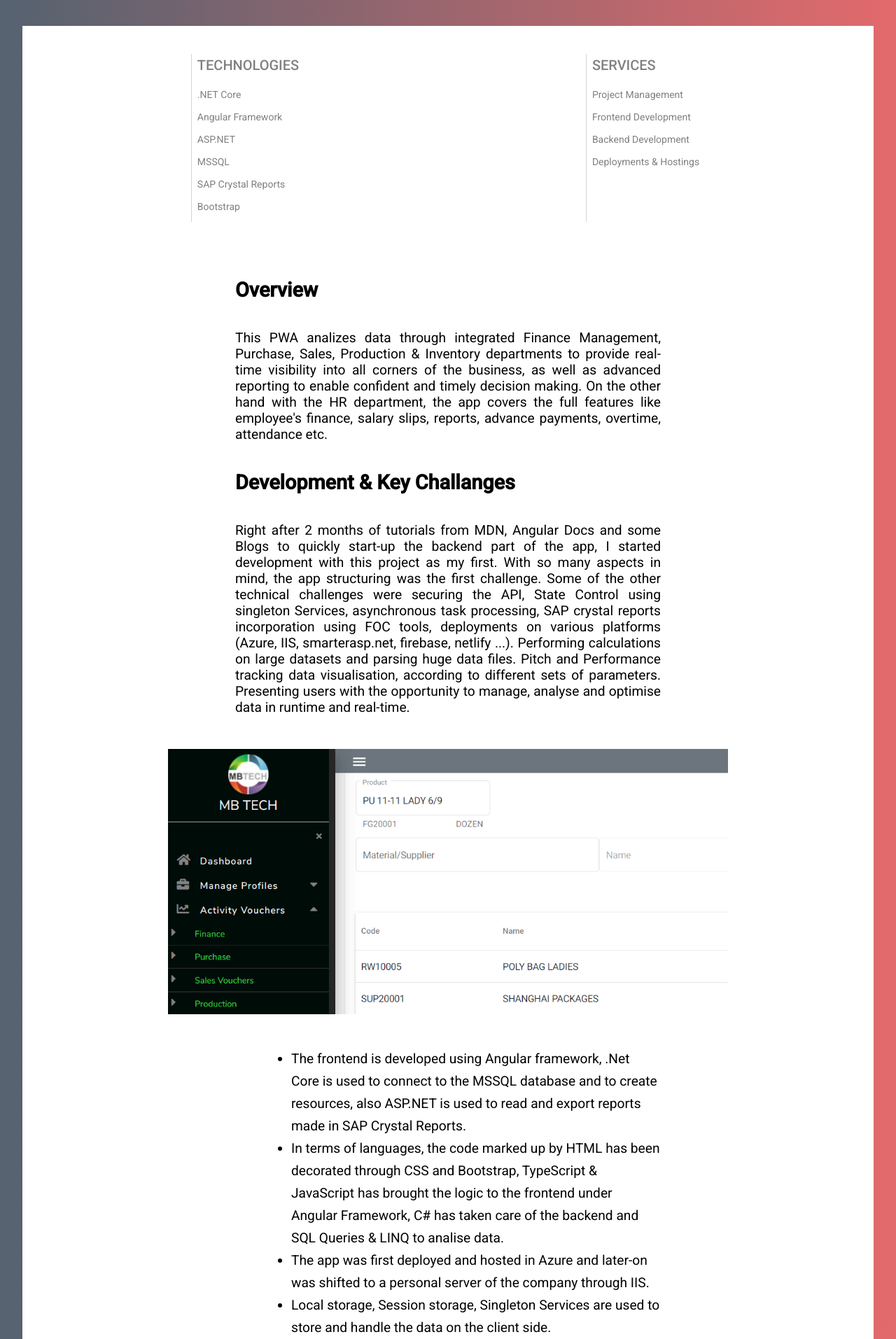
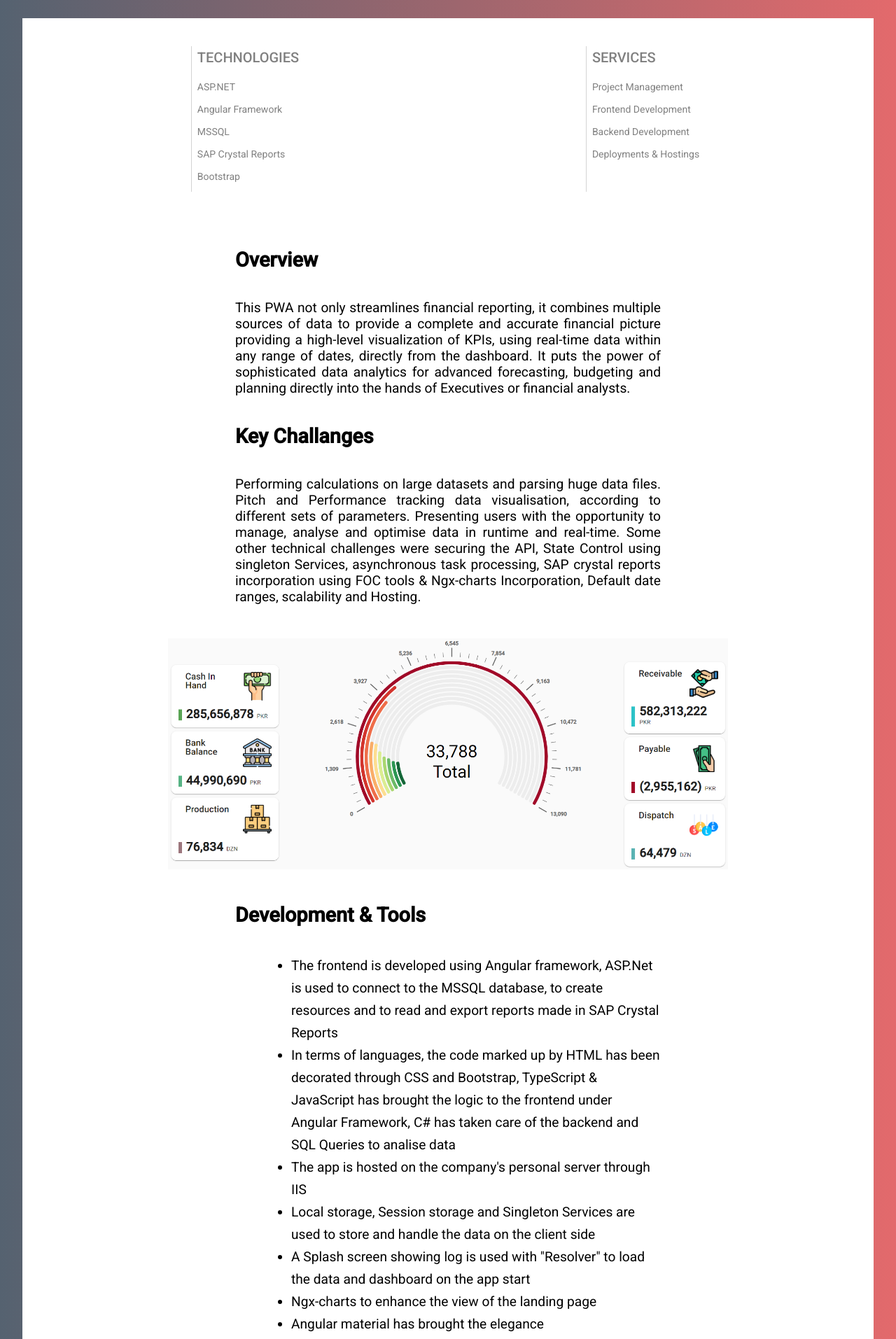
Before and after one commit to pikuman83/portfolio, an Angular app: page /mbExecutive in a window 1280 px wide. Shown: the part 740-2653 px from the top of the page at 70% size. Built offline with nearby package versions, Linux system fonts and the light colour scheme.

Commit message:
'2nd-project-incorporation'

```diff
--- a/src/app/app.component.css
+++ b/src/app/app.component.css
@@ -1,5 +1,6 @@
 .outer-container{
-  background:url(../assets/gradientbg.jpg) ;
+  background:url(../assets/gradientbg.jpg);
+  padding-bottom: 48px;
 }
 .card-container {
   display: flex;
--- a/src/app/projects/mb-executive/mb-executive.component.css
+++ b/src/app/projects/mb-executive/mb-executive.component.css
@@ -14,6 +14,9 @@
     font-size: 2rem;
     margin-bottom: 60px;
     line-height: normal;
+}
+.img-shadow{
+    box-shadow: 0px 3px 1px -2px rgba(0, 0, 0, 0.2), 0px 2px 2px 0px rgba(0, 0, 0, 0.14), 0px 1px 5px 0px rgba(0, 0, 0, 0.12) !important;
 }
 .briefing{
     display: flex;
@@ -51,6 +54,7 @@
     font-style: italic;
     color: gray;
     margin-top: 60px;
+    padding-bottom: 16px;
 }
 .central-image{
     display: flex;
--- a/src/app/projects/mb-executive/mb-executive.component.html
+++ b/src/app/projects/mb-executive/mb-executive.component.html
@@ -1,18 +1,15 @@
 <div class="header">
-    <h2>FinanceWise</h2>
-    <h1>An "Enterprise Resource Planning" system,
-        <br>aligning financial management, human resources, supply chain management,
-        <br> manufacturing and distribution with the core function of accounting.</h1>
-    <img alt="ERP" (window.resize)="respWidthP($event)" src="../../../assets/mbfw-cashsale-wide.png" [width]="width">
+    <h2>MB-EXECUTIVE</h2>
+    <h1>Financial Dashboard & Reports</h1>
+    <img class="img-shadow" alt="ERP" (window.resize)="respWidthP($event)" src="../../../assets/dashboard-charts.png" [width]="width">
 </div>
 
 <div class="inner-container">
     <div class="briefing">
         <div class="tech">
             <h2>TECHNOLOGIES</h2>
-            <p>.NET Core</p>
+            <p>ASP.NET</p>
             <p>Angular Framework</p>
-            <p>ASP.NET</p>
             <p>MSSQL</p>
             <p>SAP Crystal Reports</p>
             <p>Bootstrap</p>
@@ -27,91 +24,59 @@
     </div>
     <div class="section3">
         <p class="heading1">Overview</p>
-        <p>This PWA analizes data through integrated Finance Management, Purchase, Sales,
-            Production & Inventory departments to provide real-time visibility into all corners of the business,
-            as well as advanced reporting to enable confident and timely decision making.
-            On the other hand with the HR department, the app covers the full features like employee's finance, salary slips, reports,
-            advance payments, overtime, attendance etc.
+        <p>This PWA not only streamlines financial reporting, it combines multiple sources of data to provide a
+            complete and accurate financial picture providing a high-level visualization of KPIs, using real-time
+            data within any range of dates, directly from the dashboard.
+            It puts the power of sophisticated data analytics for advanced forecasting, budgeting and planning
+            directly into the hands of Executives or financial analysts.
         </p>
 
-        <p class="heading1">Development & Key Challanges</p>
+        <p class="heading1">Key Challanges</p>
         <p>
-            Right after 2 months of tutorials from MDN, Angular Docs and some Blogs to quickly start-up
-            the backend part of the app, I started development with this project as my first.
-            With so many aspects in mind, the app structuring was the first challenge.
-            Some of the other technical challenges were securing the API, State Control using singleton Services,
-            asynchronous task processing, SAP crystal reports incorporation using FOC tools, deployments on various
-            platforms (Azure, IIS, smarterasp.net, firebase, netlify ...).
             Performing calculations on large datasets and parsing huge data files. Pitch and Performance tracking
             data visualisation, according to different sets of parameters.
             Presenting users with the opportunity to manage, analyse and optimise data in runtime and real-time.
+            Some other technical challenges were securing the API, State Control using singleton Services,
+            asynchronous task processing, SAP crystal reports incorporation using FOC tools & Ngx-charts Incorporation,
+            Default date ranges, scalability and Hosting.
         </p>
 
         <div class="central-image">
-            <img src="../../../assets/mbfw-formulation-mobile.png" alt="MBFW" [width]="width">
-            <!-- <img src="../../../assets/mbfw-mobile.png" alt="MBFW">  -->
+            <img src="../../../assets/dashboardTop.png" alt="MBFW" [width]="width">
         </div>
 
+        <p class="heading1">Development & Tools</p>
         <ul>
-            <li>The frontend is developed using Angular framework, .Net Core is used to connect to the
-                MSSQL database and to create resources, also ASP.NET is used to read and export reports made
-                in SAP Crystal Reports.</li>
+            <li>The frontend is developed using Angular framework, ASP.Net is used to connect to the
+                MSSQL database, to create resources and to read and export reports made
+                in SAP Crystal Reports</li>
             <li>In terms of languages, the code marked up by HTML has been decorated through CSS and Bootstrap,
             TypeScript & JavaScript has brought the logic to the frontend under Angular Framework, C# has taken
-            care of the backend and SQL Queries & LINQ to analise data.</li>
-            <li>The app was first deployed and hosted in Azure and later-on was shifted to a personal server of
-                the company through IIS. </li>
-            <li>Local storage, Session storage, Singleton Services are used to store and handle the data on the client side.</li>
-            <li>A Splash screen showing log is used with "Resolver" to load the data and dashboard on the app start.</li>
-            <li>Ngx-charts to enhance the view of the landing page.</li>
-            <li>Angular material has broght the elegance, specially to sortable paginated tables.</li>
+            care of the backend and SQL Queries to analise data</li>
+            <li>The app is hosted on the company's personal server through IIS</li>
+            <li>Local storage, Session storage and Singleton Services are used to store and handle the data on the client side</li>
+            <li>A Splash screen showing log is used with "Resolver" to load the data and dashboard on the app start</li>
+            <li>Ngx-charts to enhance the view of the landing page</li>
+            <li>Angular material has brought the elegance</li>
             <li>Frontend routes has been secured by guard and http interceptor, the user is validated through JWT.
-                Also a 20 minutes inactivity logout at the client side and a 2 hours token expiration has been added.</li>
+                Also a 20 minutes inactivity logout at the client side and a 2 hours token expiration has been added</li>
             <li>For the web, manifest.webmanifest has personalized the app installation,
-                also a manual installation prompt and instructions has been added.</li>
-            <li>An APK of the app has also been developed using cordova.</li>
+                also a manual installation prompt and instructions has been added</li>
         </ul>
 
         <p class="heading1">Timeline</p>
         <p>
-            Project kick-off was the mid of July 2020.
-            Several months later, in December 2020, the app with 70%+ Pitch Management flow ready,
-            was shifted to the Q&A for bug triage and a detailed testing.
-            This is when unfortunately we had to pause the project due to the financial crises caused
-            by the pandemic and a new smaller project was renegotiated for the client who were already
-            using the desktop version of this ERP, a PWA with <a routerLink="/mbExecutive">Executive dashboard & Reports</a>.
+            Project started on the begining of January 2021 and took less than 30 days to be completed.
+            Some new reports were ordered by the client and were incorporated by the time.
         </p>
 
     <p class="heading1">Github</p>
-    <!-- <img src="../../../assets/coding.png" alt="Code"> -->
     <ul>
-        <li><a href="https://github.com/pikuman83/Omega19" target="_blank">Frontend</a></li>
-        <li><a href="https://github.com/pikuman83/mbfwBK" target="_blank">Backend</a></li>
+        <li><a href="https://github.com/pikuman83/mbExecutive">MB-Executive</a></li>
     </ul>
 
-    <footer>PD: All the above mentioned development has been made by me except majority of SQL queries and Report designing on SAP</footer>
+    <footer>
+        PD: All the above mentioned development has been made by me except majority of SQL queries and Report designing on SAP
+    </footer>
     </div>
 </div>
-
-
-
-<p>
-    <strong>MB-Executive </strong>
-    This PWA delivers reports & resume the most common data in the shape of dashboard to the Executives.
-    <br>The frontend is developed using Angular framework, ASP.NET to connect to the MSSQL database, to create resources
-    and to read and export reports made in SAP Crystal Reports.
-    <br>In terms of languages, the code marked up by HTML has been decorated through CSS and Bootstrap,
-    TypeScript & JavaScript has brought the logic to the frontend, C# has taken care of the backend and
-    SQL Queries & LINQ to analise data.
-    <br>It has been deployed and hosted on the company's personal server through IIS.
-    <br>Local storage, Session storage, Singleton Services are used to structure, store and handle the data on the client side.
-    <br>A Splash screen showing log is used with "Resolver" to load the data and dashboard on the app start.
-    <br>Ngx-charts to enhance the view of the landing page and Angular material has broght the rest of the elegance.
-    <br>Frontend routes has been secured by guard, the user is validated through JWT and the http interceptor adds the token
-    to all the calls to the server.
-    Also 20 minutes inactivity logout at the client side and a 2 hours token expiration on the server has been added.
-    <br>For the web, manifest.webmanifest has personalized the app, also a manual installation prompt and instructions has been added.
-    <br>The code can be viewed on the following Github;
-    <br><a href="https://github.com/pikuman83/mbExecutive">MB-Executive</a>
-</p>
-<p>PD: All the above mentioned development has been made by me except majority of SQL queries and Report designing on SAP</p>
--- a/src/app/projects/mb-finance-wise/mb-finance-wise.component.css
+++ b/src/app/projects/mb-finance-wise/mb-finance-wise.component.css
@@ -51,6 +51,7 @@
     font-style: italic;
     color: gray;
     margin-top: 60px;
+    padding-bottom: 16px;
 }
 .central-image{
     display: flex;
--- a/src/app/projects/mb-finance-wise/mb-finance-wise.component.html
+++ b/src/app/projects/mb-finance-wise/mb-finance-wise.component.html
@@ -30,11 +30,11 @@
         <p>This PWA analizes data through integrated Finance Management, Purchase, Sales,
             Production & Inventory departments to provide real-time visibility into all corners of the business,
             as well as advanced reporting to enable confident and timely decision making.
-            On the other hand with the HR department, the app covers the full features like employee's finance, salary slips, reports,
+            On the other hand with the HR department, the app covers features like employee's finance, salary slips, reports,
             advance payments, overtime, attendance etc.
         </p>
 
-        <p class="heading1">Development & Key Challanges</p>
+        <p class="heading1">Key Challanges</p>
         <p>
             Right after 2 months of tutorials from MDN, Angular Docs and some Blogs to quickly start-up
             the backend part of the app, I started development with this project as my first.
@@ -42,9 +42,6 @@
             Some of the other technical challenges were securing the API, State Control using singleton Services,
             asynchronous task processing, SAP crystal reports incorporation using FOC tools, deployments on various
             platforms (Azure, IIS, smarterasp.net, firebase, netlify ...).
-            Performing calculations on large datasets and parsing huge data files. Pitch and Performance tracking
-            data visualisation, according to different sets of parameters.
-            Presenting users with the opportunity to manage, analyse and optimise data in runtime and real-time.
         </p>
 
         <div class="central-image">
@@ -52,6 +49,7 @@
             <!-- <img src="../../../assets/mbfw-mobile.png" alt="MBFW">  -->
         </div>
 
+        <p class="heading1">Development & Tools</p>
         <ul>
             <li>The frontend is developed using Angular framework, .Net Core is used to connect to the
                 MSSQL database and to create resources, also ASP.NET is used to read and export reports made
```
Also changed, not shown: src/app/profile/profile.component.html (+4 -4 lines), src/assets/tuxpi.com.1620402630.jpg (added).
